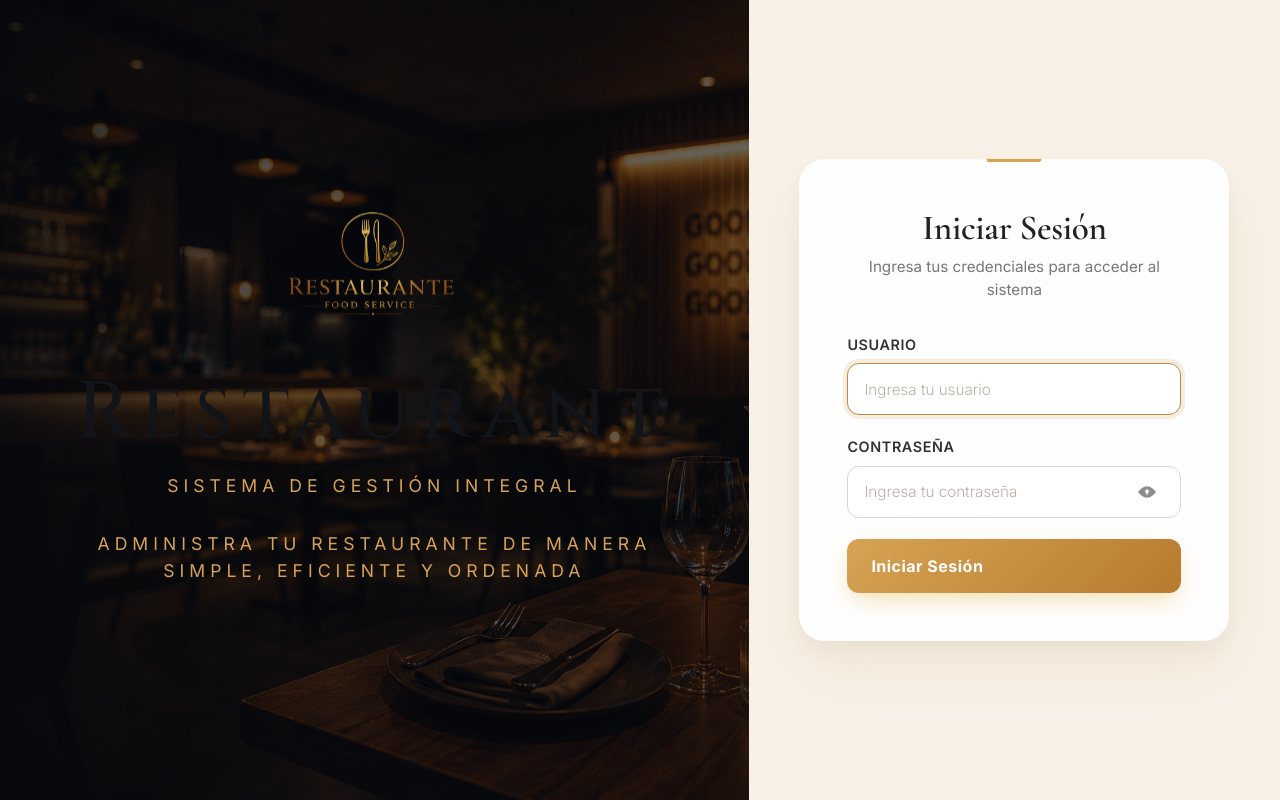
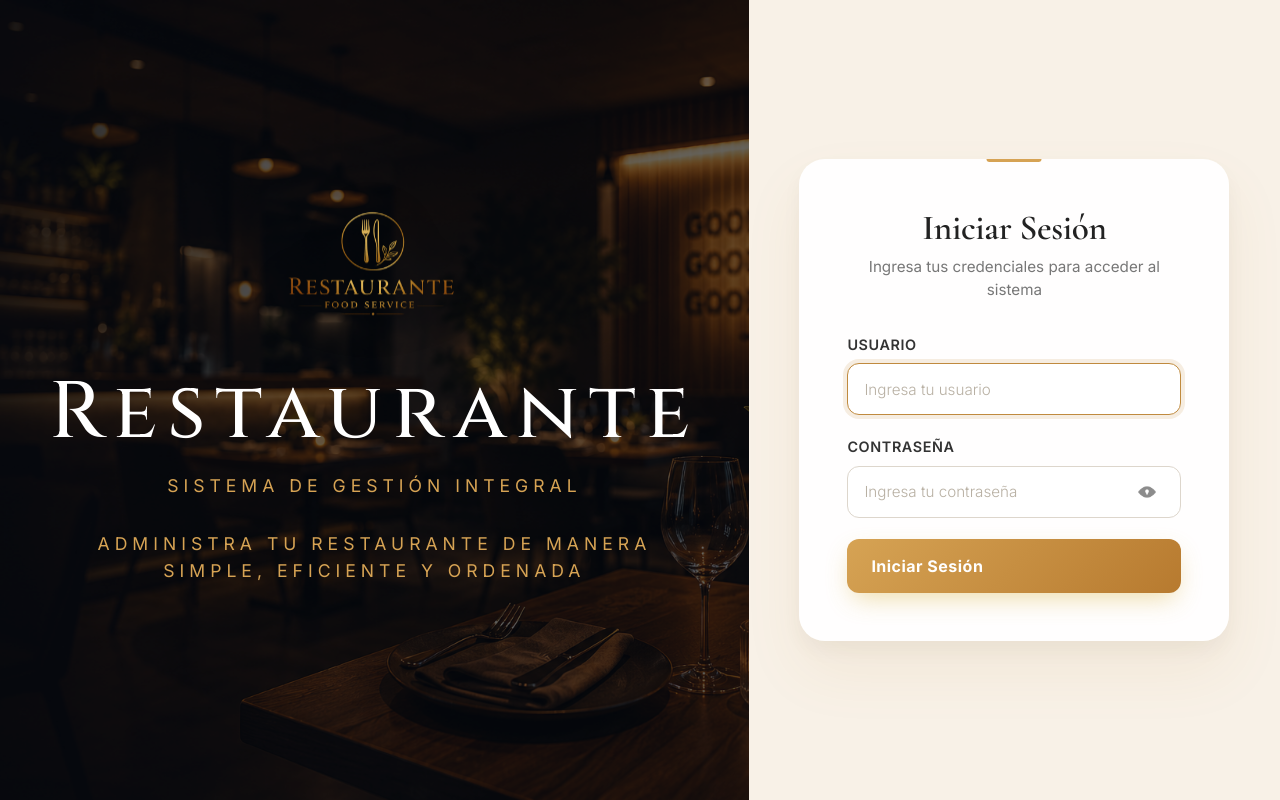
Before and after one commit to edwargreoz/Restaurante_08, a Django app: page / in a window 1280 px wide. Run offline with Django 5.2, Linux system fonts and the light colour scheme; parts of the project's set-up code (start-up, migrations or seed data) failed here and were passed over.

Commit message:
fix: texto login 'Restaurant' -> 'Restaurante' y color blanco en h1

```diff
--- a/static/css/login.css
+++ b/static/css/login.css
@@ -84,6 +84,7 @@ body {
     letter-spacing: 10px;
     margin: 0;
     line-height: 1.1;
+    color: #fff;
 }
 
 .login-brand p {
--- a/templates/auth/login.html
+++ b/templates/auth/login.html
@@ -9,7 +9,7 @@
 {% block content %}
 <div class="login-brand">
     <img src="{% static 'icons/logoEmpresa.png' %}" alt="Logo">
-    <h1>Restaurant</h1>
+    <h1>Restaurante</h1>
     <p>SISTEMA DE GESTIÓN INTEGRAL</p>
     <p>Administra tu restaurante de manera simple,
         eficiente y ordenada</p>
```
